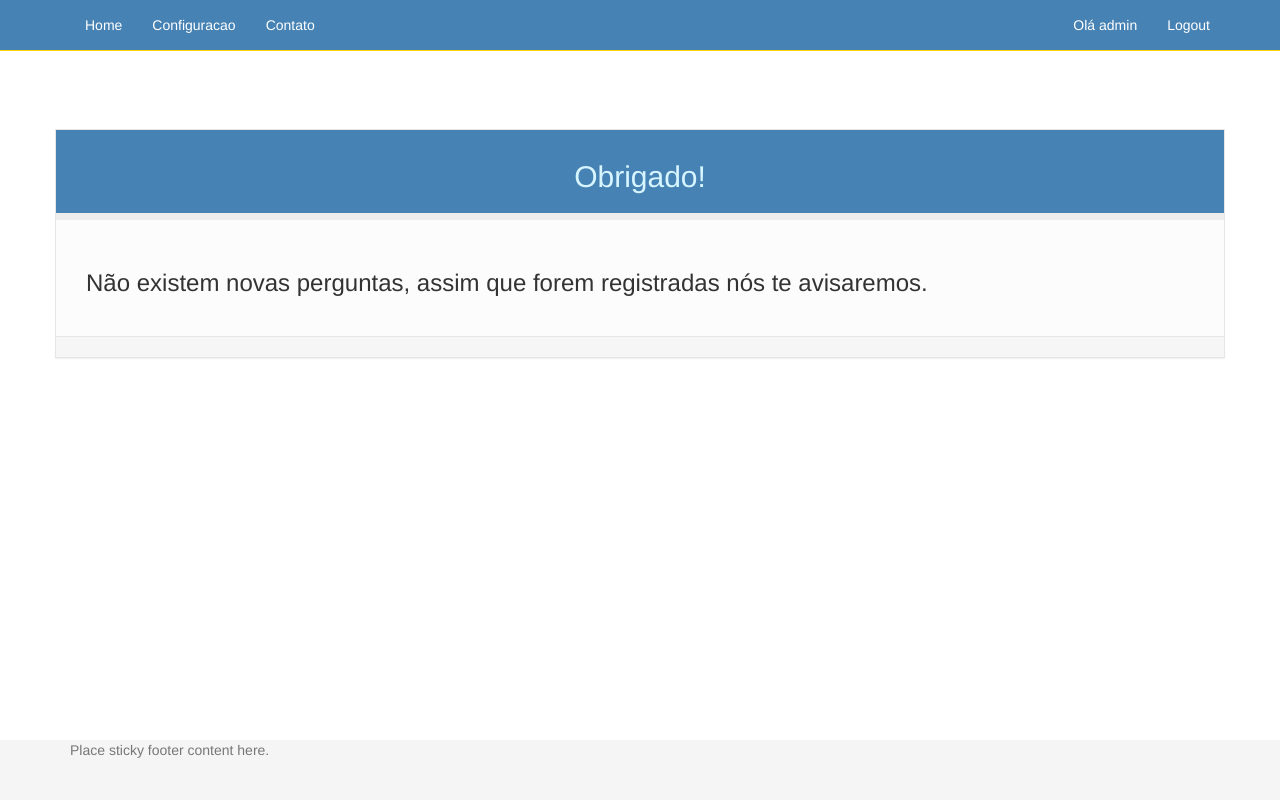
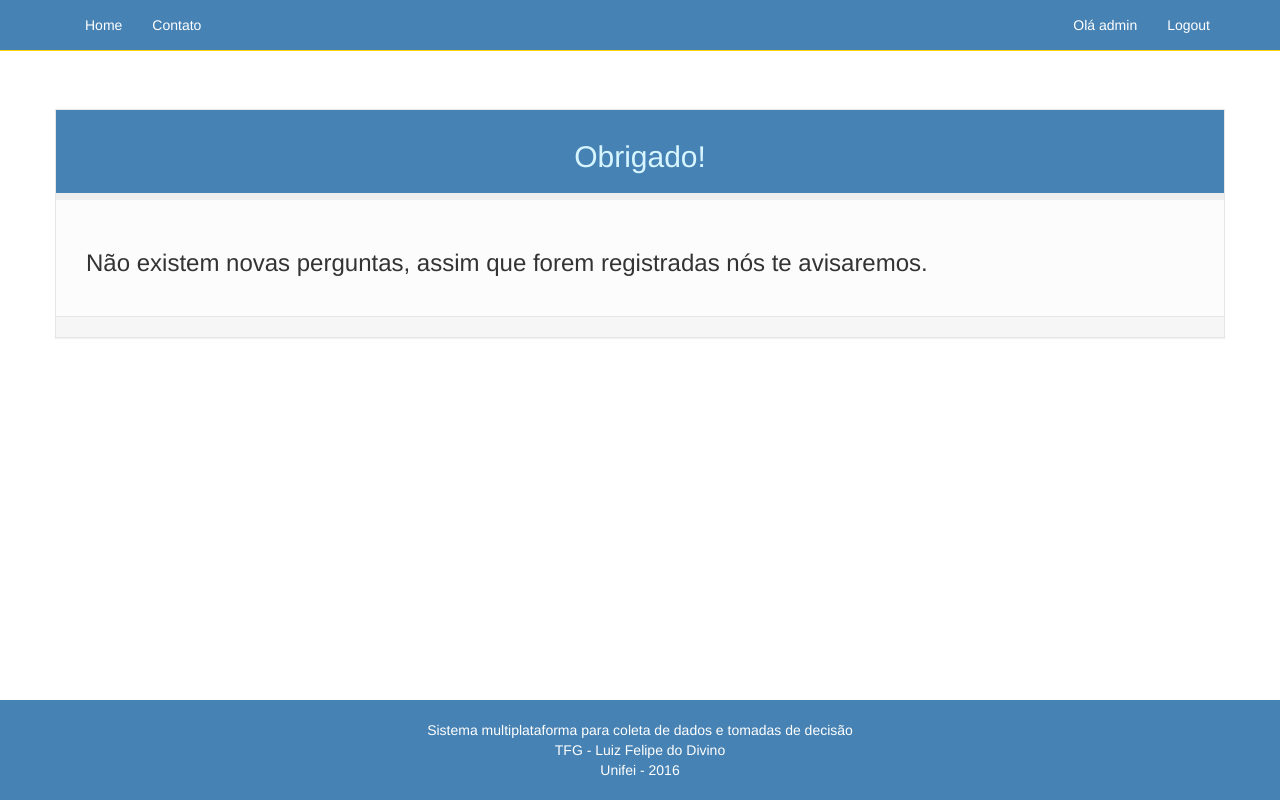
Before and after one commit to lfdivino/projeto-tcc-unifei, a Django app: page / in a window 1280 px wide. Run offline with Django 3.2, Linux system fonts and the light colour scheme; a user stored in the database is signed in; data comes from the database, SQL or seed files in the repository; both versions use the stored data as it was after the commit; some libraries are stand-ins or nearby versions.

Commit message:
alteracoes no template e no css do frontend

```diff
--- a/static/css/estilo.css
+++ b/static/css/estilo.css
@@ -4,13 +4,19 @@
   -moz-background-size: cover;
   -o-background-size: cover;
   background-size: cover;
-  position: relative;
-  min-height: 100%;
+  width: 100%;
+  position: absolute;
+  height: 100%;
+  padding-top: 20px;
 }
 
 body {
   /* Margin bottom by footer height */
-  margin-bottom: 60px;
+  margin-bottom: 70px;
+}
+
+.navbar {
+    margin: 0;
 }
 
 .navbar-default {
@@ -100,10 +106,37 @@ body {
 }
 
 .footer {
-  position: absolute;
-  bottom: 0;
-  width: 100%;
-  /* Set the fixed height of the footer here */
-  height: 60px;
-  background-color: #f5f5f5;
+    position: absolute;
+    bottom: 0;
+    width: 100%;
+    /* Set the fixed height of the footer here */
+    height: 100px;
+    background-color: #4682B4;
+    border-color: #FFD700;
+    padding-top: 20px;
+    text-align: center;
+    color: #fff;
+    font-size: 14px;
 }
+
+.bg-register-forgot{
+    background-color: #FFF;
+    margin-top: 10px;
+    padding: 10px;
+    border-bottom: 2px solid #CCC;
+}
+
+.titulo-login {
+    color: #FFF;
+    text-shadow: #000 2px 2px 0px;
+    text-align: center;
+}
+
+.botao-login {
+    border-bottom: 1px #fff;
+}
+
+label {
+    text-shadow: #fff 1px 1px 0px;
+    font-size: 14px;
+}
--- a/static/css/navbar-fixed-top.css
+++ b/static/css/navbar-fixed-top.css
@@ -1,4 +1,4 @@
 body {
   min-height: 300px;
-  padding-top: 70px;
+  padding-top: 50px;
 }
--- a/templates/base.html
+++ b/templates/base.html
@@ -30,6 +30,15 @@
       <!--<script src="https://oss.maxcdn.com/respond/1.4.2/respond.min.js"></script>-->
     <![endif]-->
 
+        <!-- Bootstrap core JavaScript
+    ================================================== -->
+    <!-- Placed at the end of the document so the pages load faster -->
+    <script src="https://ajax.googleapis.com/ajax/libs/jquery/1.11.3/jquery.min.js"></script>
+    <script>window.jQuery || document.write('<script src="../../assets/js/vendor/jquery.min.js"><\/script>')</script>
+    <script src="{% static 'js/bootstrap.min.js' %}"></script>
+    <script src="{% static 'js/funcoes.js' %}"></script>
+    <!-- IE10 viewport hack for Surface/desktop Windows 8 bug -->
+    <script src="{% static 'js/ie10-viewport-bug-workaround.js' %}"></script>
   </head>
 
   <body>
@@ -44,20 +53,14 @@
 
       </div>
     </div><!-- /container -->
-    <footer class="footer">
-      <div class="container">
-        <p class="text-muted">Place sticky footer content here.</p>
-      </div>
-    </footer>
 
-    <!-- Bootstrap core JavaScript
-    ================================================== -->
-    <!-- Placed at the end of the document so the pages load faster -->
-    <script src="https://ajax.googleapis.com/ajax/libs/jquery/1.11.3/jquery.min.js"></script>
-    <script>window.jQuery || document.write('<script src="../../assets/js/vendor/jquery.min.js"><\/script>')</script>
-    <script src="{% static 'js/bootstrap.min.js' %}"></script>
-    <script src="{% static 'js/funcoes.js' %}"></script>
-    <!-- IE10 viewport hack for Surface/desktop Windows 8 bug -->
-    <script src="{% static 'js/ie10-viewport-bug-workaround.js' %}"></script>
+  <footer class="footer">
+    <div class="container">
+      Sistema multiplataforma para coleta de dados e tomadas de decisão<br/>
+      TFG - Luiz Felipe do Divino<br/>
+      Unifei - 2016
+    </div>
+  </footer>
+
   </body>
 </html>
--- a/templates/navbar.html
+++ b/templates/navbar.html
@@ -4,7 +4,7 @@
     <div id="navbar" class="navbar-collapse collapse">
       <ul class="nav navbar-nav">
         <li><a href="/">Home</a></li>
-        <li><a href="/configuracao">Configuracao</a></li>
+        <!--<li><a href="/configuracao">Configuracao</a></li>-->
         <li><a href="/contato">Contato</a></li>
       </ul>
       <ul class="nav navbar-nav navbar-right">
--- a/templates/registration/password_reset_form.html
+++ b/templates/registration/password_reset_form.html
@@ -4,13 +4,13 @@
 
 {% block content %}
 <div class='col-sm-6 col-sm-offset-3'>
-<h1>Password Reset</h1>
-<p class='lead'>Reset your password using your email below.</p>
+<h1>Resetar Senha</h1>
+<p class='lead'>Resete sua senha entrando com o seu e-mail cadastrado.</p>
 <form method="post" action=".">
   {% csrf_token %}
     {{ form|crispy }}
 
-  <input class='btn btn-primary' type="submit" value="{% trans 'Reset' %}" />
+  <input class='btn btn-primary' type="submit" value="Resetar}" />
 </form>
 </div>
 {% endblock %}
--- a/templates/registration/registration_complete.html
+++ b/templates/registration/registration_complete.html
@@ -2,5 +2,5 @@
 {% load i18n %}
 
 {% block content %}
-<p>{% trans "You are now registered. Activation email sent." %}</p>
+    <h1>Registro realizado com sucesso, um link de confirmação foi enviado no e-mail cadastrado!</h1>
 {% endblock %}
```
Also changed, not shown: templates/registration/login.html (+7 -5 lines), templates/registration/registration_form.html (+2 -8 lines), db.sqlite3.
